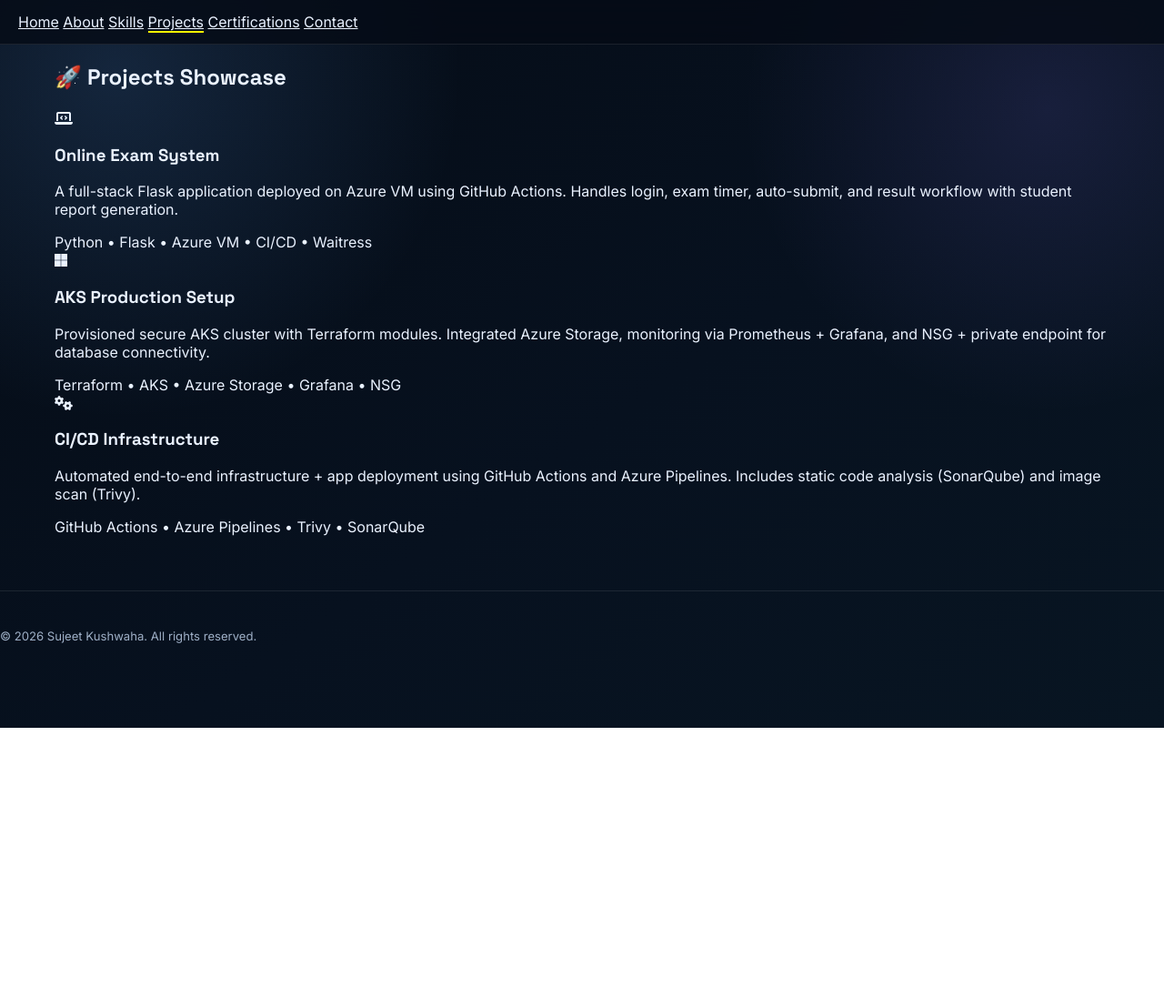
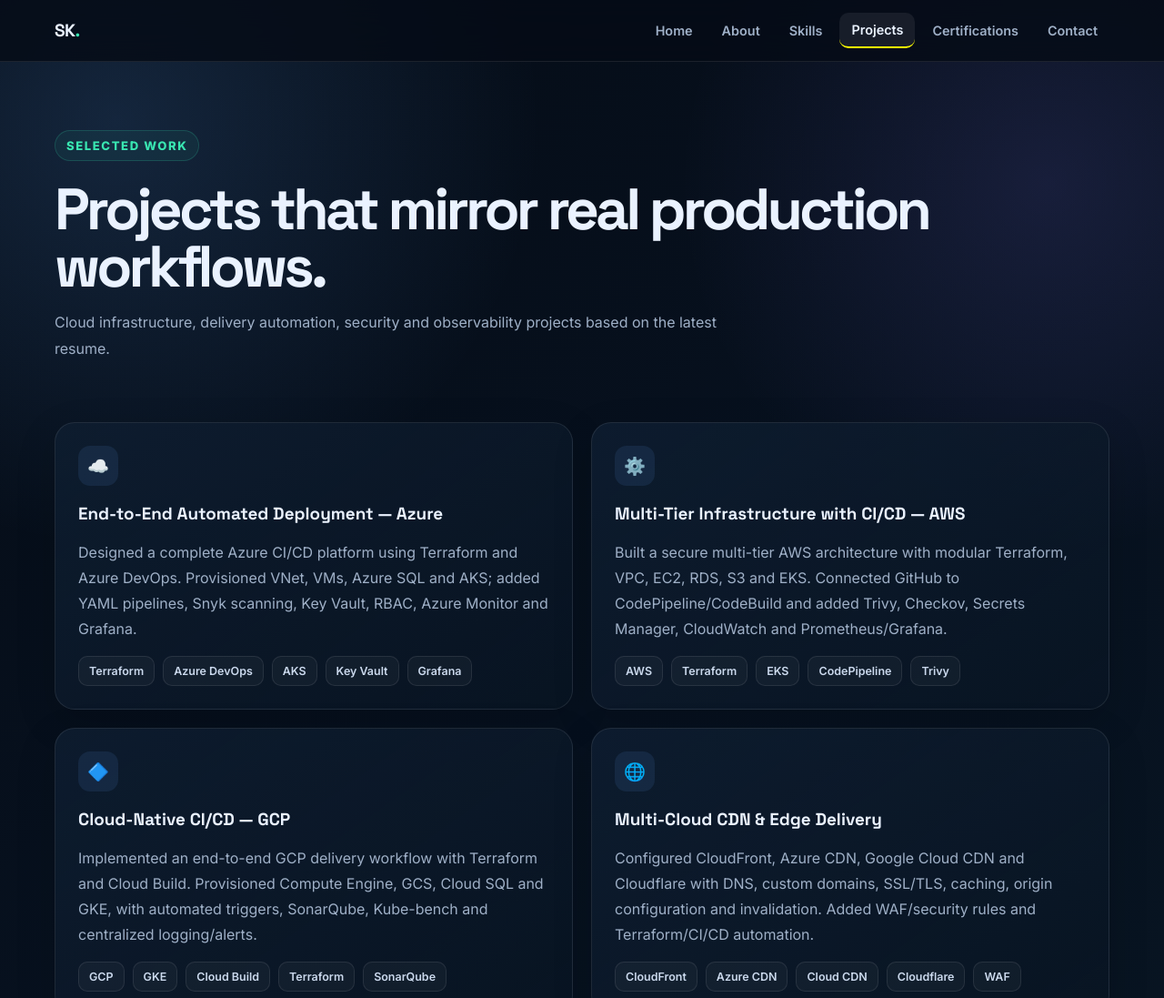
Before and after one commit to Sujeetkushwaha14/sujeetkushwaha14.github.io, a plain HTML site: page projects.html in a window 1280 px wide. Shown: the top 1097 px of the page at 91% size. Before the commit the page ends 800 px from the top, so only its background shows below. Drawn offline with Linux system fonts and the light colour scheme.

Commit message:
Redesign projects showcase with resume projects

```diff
--- a/projects.html
+++ b/projects.html
@@ -1,55 +1,8 @@
-<!DOCTYPE html>
-<html lang="en">
-
-<head>
-  <meta charset="UTF-8" />
-  <title>Projects | Sujeet Kushwaha</title>
-  <link rel="stylesheet" href="style.css" />
-  <link rel="stylesheet" href="https://cdnjs.cloudflare.com/ajax/libs/font-awesome/6.5.0/css/all.min.css" />
-</head>
-
-<body>
-  <nav>
-    <a href="index.html">Home</a>
-    <a href="about.html">About</a>
-    <a href="skills.html">Skills</a>
-    <a href="projects.html" class="active">Projects</a>
-    <a href="certifications.html">Certifications</a>
-    <a href="contact.html">Contact</a>
-  </nav>
-
-  <div class="container">
-    <h2 class="page-title">🚀 Projects Showcase</h2>
-
-    <div class="project-card">
-      <i class="fa-solid fa-laptop-code"></i>
-      <h3>Online Exam System</h3>
-      <p>A full-stack Flask application deployed on Azure VM using GitHub Actions. Handles login, exam timer,
-        auto-submit, and result workflow with student report generation.</p>
-      <span class="tech-used">Python • Flask • Azure VM • CI/CD • Waitress</span>
-    </div>
-
-    <div class="project-card">
-      <i class="fa-brands fa-microsoft"></i>
-      <h3>AKS Production Setup</h3>
-      <p>Provisioned secure AKS cluster with Terraform modules. Integrated Azure Storage, monitoring via Prometheus +
-        Grafana, and NSG + private endpoint for database connectivity.</p>
-      <span class="tech-used">Terraform • AKS • Azure Storage • Grafana • NSG</span>
-    </div>
-
-    <div class="project-card">
-      <i class="fa-solid fa-gears"></i>
-      <h3>CI/CD Infrastructure</h3>
-      <p>Automated end-to-end infrastructure + app deployment using GitHub Actions and Azure Pipelines. Includes static
-        code analysis (SonarQube) and image scan (Trivy).</p>
-      <span class="tech-used">GitHub Actions • Azure Pipelines • Trivy • SonarQube</span>
-    </div>
-  </div>
-
-  <footer>
-    <p>© 2026 Sujeet Kushwaha. All rights reserved.</p>
-  </footer>
-  <script src="script.js"></script>
-</body>
-
-</html>
+<!DOCTYPE html><html lang="en"><head><meta charset="UTF-8"><meta name="viewport" content="width=device-width, initial-scale=1.0"><title>Projects | Sujeet Kushwaha</title><meta name="description" content="Cloud, DevOps, CI/CD, MLOps and CDN projects by Sujeet Kushwaha."><link rel="stylesheet" href="style.css"></head><body>
+<nav><div class="nav-inner"><a class="brand" href="index.html">SK<span>.</span></a><button class="menu-toggle" aria-label="Open menu" aria-expanded="false">☰</button><div class="nav-links"><a href="index.html">Home</a><a href="about.html">About</a><a href="skills.html">Skills</a><a class="active" href="projects.html">Projects</a><a href="certifications.html">Certifications</a><a href="contact.html">Contact</a></div></div></nav>
+<main><div class="container page-hero"><span class="eyebrow">Selected work</span><h1>Projects that mirror real production workflows.</h1><p>Cloud infrastructure, delivery automation, security and observability projects based on the latest resume.</p></div><section class="section" style="padding-top:25px"><div class="container grid-2">
+<article class="card"><div class="project-icon">☁️</div><h3>End-to-End Automated Deployment — Azure</h3><p>Designed a complete Azure CI/CD platform using Terraform and Azure DevOps. Provisioned VNet, VMs, Azure SQL and AKS; added YAML pipelines, Snyk scanning, Key Vault, RBAC, Azure Monitor and Grafana.</p><div class="tags"><span class="tag">Terraform</span><span class="tag">Azure DevOps</span><span class="tag">AKS</span><span class="tag">Key Vault</span><span class="tag">Grafana</span></div></article>
+<article class="card"><div class="project-icon">⚙️</div><h3>Multi-Tier Infrastructure with CI/CD — AWS</h3><p>Built a secure multi-tier AWS architecture with modular Terraform, VPC, EC2, RDS, S3 and EKS. Connected GitHub to CodePipeline/CodeBuild and added Trivy, Checkov, Secrets Manager, CloudWatch and Prometheus/Grafana.</p><div class="tags"><span class="tag">AWS</span><span class="tag">Terraform</span><span class="tag">EKS</span><span class="tag">CodePipeline</span><span class="tag">Trivy</span></div></article>
+<article class="card"><div class="project-icon">🔷</div><h3>Cloud-Native CI/CD — GCP</h3><p>Implemented an end-to-end GCP delivery workflow with Terraform and Cloud Build. Provisioned Compute Engine, GCS, Cloud SQL and GKE, with automated triggers, SonarQube, Kube-bench and centralized logging/alerts.</p><div class="tags"><span class="tag">GCP</span><span class="tag">GKE</span><span class="tag">Cloud Build</span><span class="tag">Terraform</span><span class="tag">SonarQube</span></div></article>
+<article class="card"><div class="project-icon">🌐</div><h3>Multi-Cloud CDN & Edge Delivery</h3><p>Configured CloudFront, Azure CDN, Google Cloud CDN and Cloudflare with DNS, custom domains, SSL/TLS, caching, origin configuration and invalidation. Added WAF/security rules and Terraform/CI/CD automation.</p><div class="tags"><span class="tag">CloudFront</span><span class="tag">Azure CDN</span><span class="tag">Cloud CDN</span><span class="tag">Cloudflare</span><span class="tag">WAF</span></div></article>
+</div></section></main><footer><div class="container footer-inner"><span>© 2026 Sujeet Kushwaha</span><span>Infrastructure • CI/CD • Cloud Security</span></div></footer><script src="script.js"></script></body></html>
```
